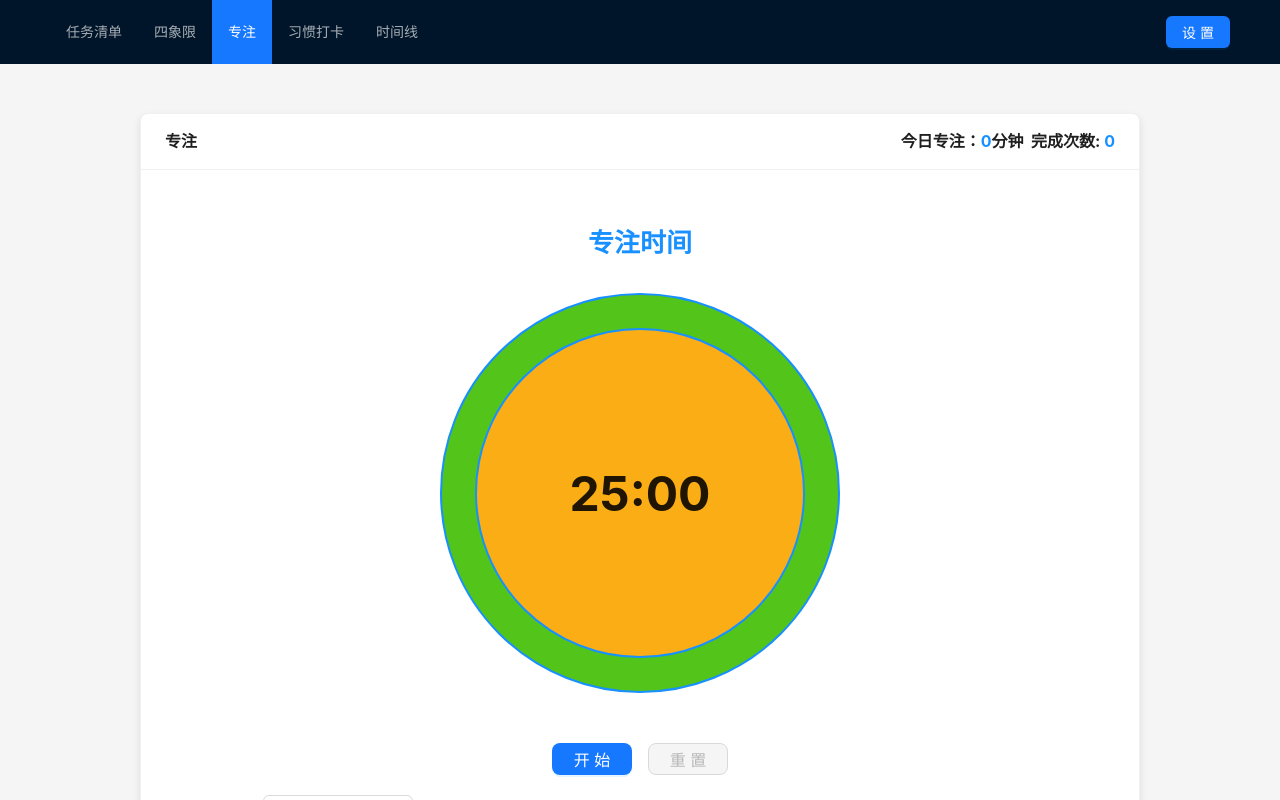
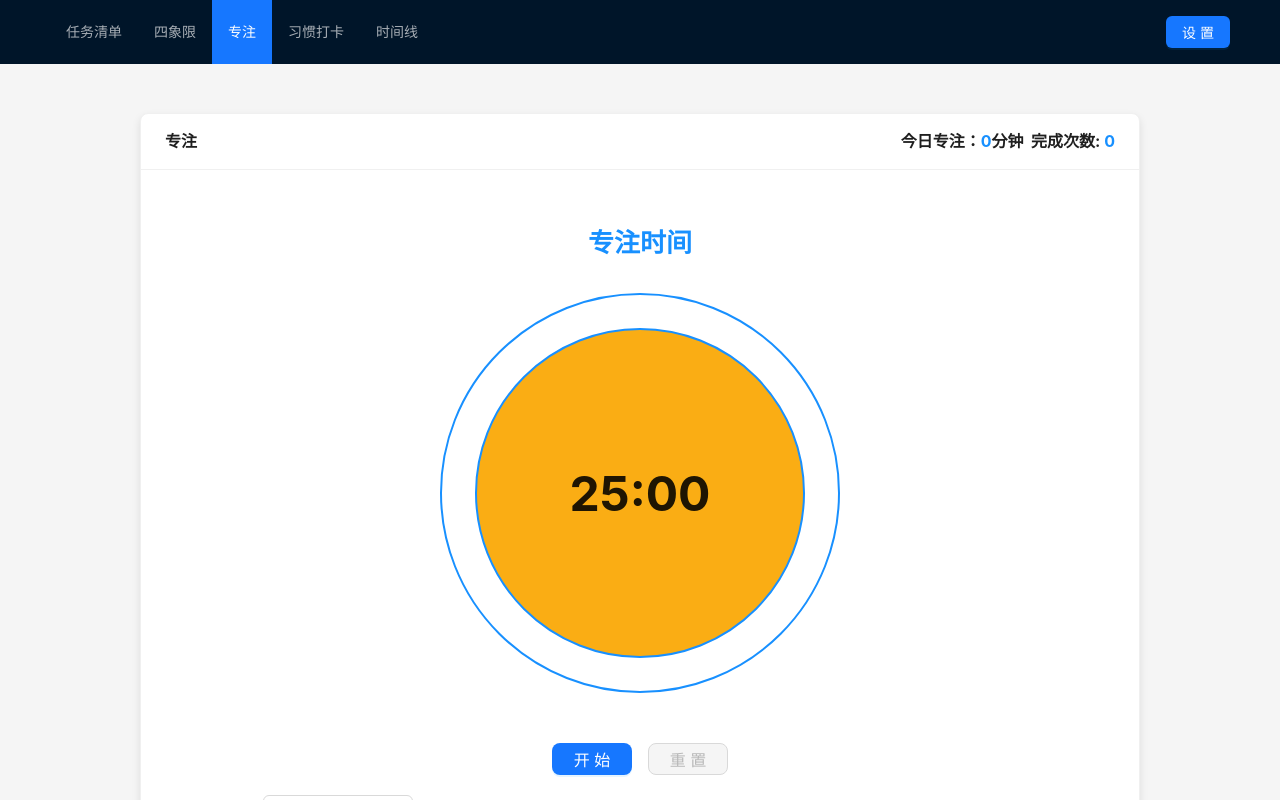
Before and after one commit to vfrwh/TodoTickList, a React (Vite) app: page /focus in a window 1280 px wide. Built offline with nearby package versions, Linux system fonts and the light colour scheme.

Commit message:
专注页面进度条动画

```diff
--- a/src/hooks/useFocus.tsx
+++ b/src/hooks/useFocus.tsx
@@ -16,6 +16,7 @@ export const useFocus = () => {
   const [isRunning, setIsRunning] = useState<boolean>(false)      // 计时器是否运行中
   const [timeLeft, setTimeLeft] = useState<number>(25 * 60)       // 剩余时间（秒）
   const [elapsedSeconds, setElapsedSeconds] = useState<number>(0) // 已过去的时间（秒）
+  const [progress, setProgress] = useState<number>(0)     // 进度百分比 (0-100)
   const intervalRef = useRef<number | null>(null)         // 定时器引用，用于清理
 
   // 从 Redux store 获取专注设置
@@ -55,12 +56,19 @@ export const useFocus = () => {
     const newTimeLeft = focusSettingsValues.focusTime * 60 // 转换为秒
     setTimeLeft(newTimeLeft)
     setDisplayTime(formatTime(newTimeLeft))
+    setProgress(0) // 重置进度
   }, [focusSettingsValues.focusTime])
 
-  // 更新显示时间 - 当剩余时间变化时更新显示
+  // 更新显示时间和进度 - 当剩余时间变化时更新显示
   useEffect(() => {
     setDisplayTime(formatTime(timeLeft))
-  }, [timeLeft])
+
+    // 计算进度百分比
+    const totalTime = focusTime * 60
+    const elapsed = totalTime - timeLeft
+    const newProgress = totalTime > 0 ? (elapsed / totalTime) * 100 : 0
+    setProgress(newProgress)
+  }, [timeLeft, focusTime])
 
   /**
    * 重置到初始时间
@@ -70,6 +78,7 @@ export const useFocus = () => {
     const initialTime = focusTime * 60 // 转换为秒
     setTimeLeft(initialTime)
     setElapsedSeconds(0)
+    setProgress(0)
     setDisplayTime(formatTime(initialTime))
   }, [focusTime])
 
@@ -166,6 +175,7 @@ export const useFocus = () => {
     displayTime,     // 显示的时间字符串（MM:SS格式）
     isRunning,       // 是否正在计时中
     elapsedSeconds,  // 当前已过去的时间（秒）
+    progress,        // 进度百分比
     handleStart,     // 开始计时函数
     handleReset,     // 重置计时函数
   }
--- a/src/pages/Focus/index.scss
+++ b/src/pages/Focus/index.scss
@@ -25,6 +25,22 @@
     display: flex;
     align-items: center;
     justify-content: center;
+
+    // 进度条样式
+    &.with-progress {
+      background: conic-gradient(
+        #1890ff 0% var(--progress, 0%),
+        transparent var(--progress, 0%) 100%
+      );
+
+      .circle2 {
+        background-color: var(--warning-color);
+      }
+    }
+
+    &:not(.with-progress) {
+      background-color: var(--success-color);
+    }
   }
 
   .circle2 {
@@ -43,6 +59,7 @@
     font-size: 48px;
     font-weight: bold;
     text-align: center;
+    z-index: 1;
   }
 
   .button-container {
--- a/src/pages/Focus/index.tsx
+++ b/src/pages/Focus/index.tsx
@@ -1,6 +1,8 @@
 import { Card, Button, Space, Select, Form } from "antd"
 import './index.scss'
 import { useFocus } from '@/hooks/useFocus'
+import { useSelector } from 'react-redux'
+import type { RootState } from '@/store'
 
 function Focus() {
   const {
@@ -9,9 +11,14 @@ function Focus() {
     displayTime,
     isRunning,
     elapsedSeconds,
+    progress,
     handleStart,
     handleReset,
   } = useFocus()
+
+  // 获取是否显示进度环的设置
+  const focusSettingsValues = useSelector((state: RootState) => state.focus.defaultValues)
+  const showProgressRing = focusSettingsValues.showProgressRing
 
   const handleChange = (value: string) => {
     // 处理选择变化
@@ -37,7 +44,10 @@ function Focus() {
       >
         <h4 className="title">专注时间</h4>
         <div className="circles-container">
-          <div className="circle1">
+          <div
+            className={`circle1 ${showProgressRing ? 'with-progress' : ''}`}
+            style={showProgressRing ? { '--progress': `${progress}%` } as React.CSSProperties : {}}
+          >
             <div className="circle2">
               <div className="time-display">{displayTime}</div>
             </div>
```
